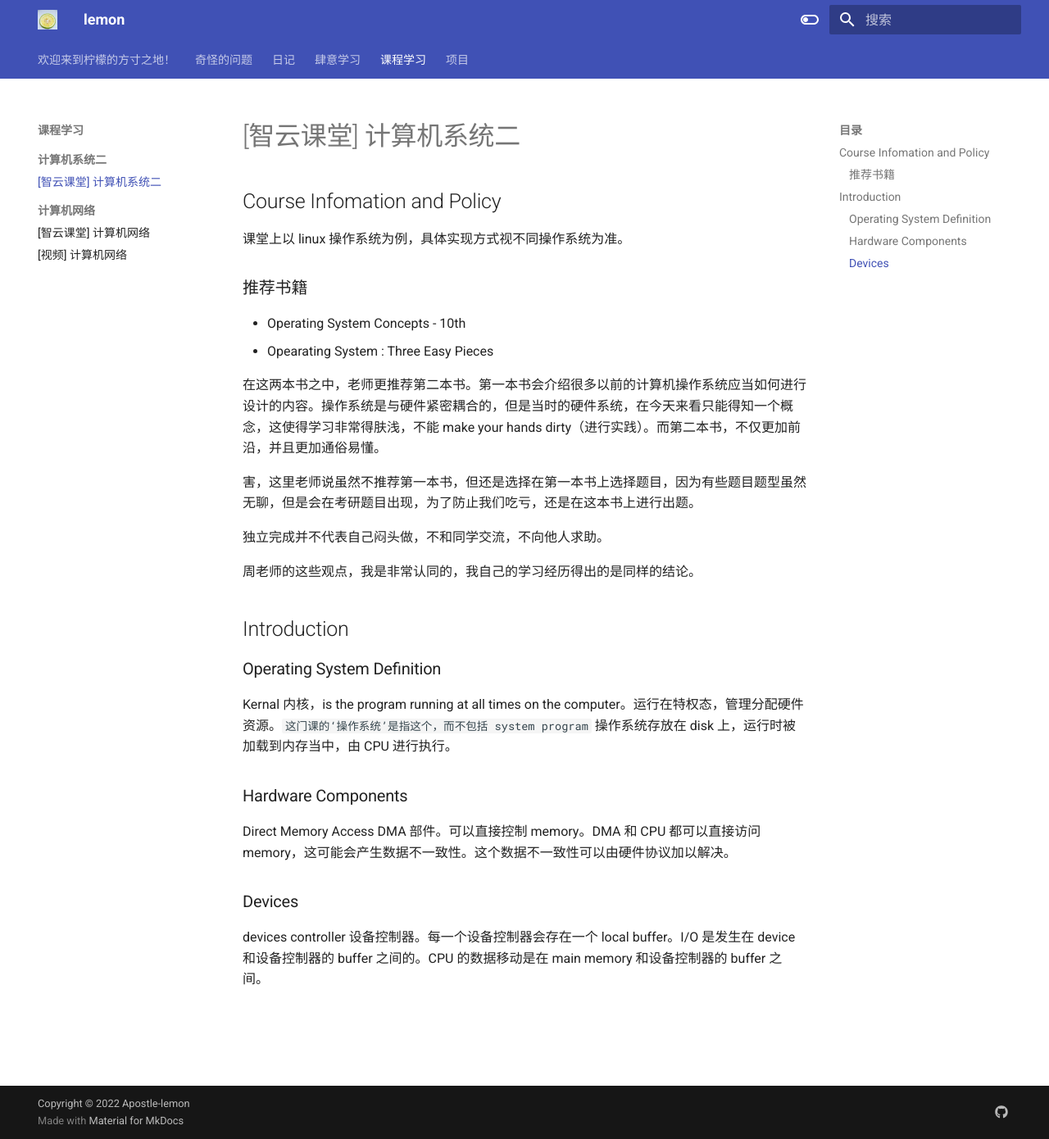
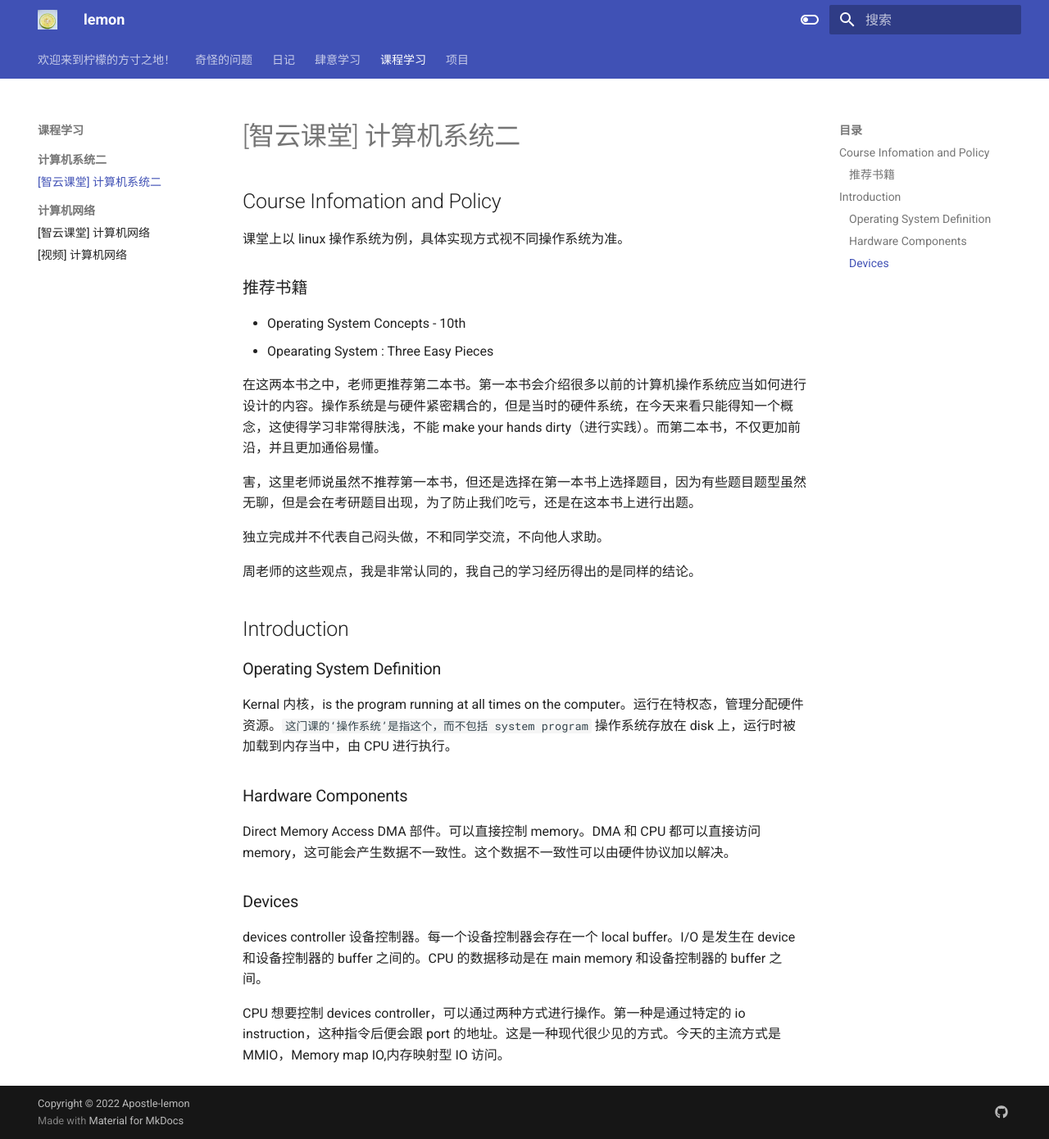
Before and after one commit to Apostle-lemon/Apostle-lemon.github.io, an MkDocs documentation site: the page built from docs/课程学习/计算机系统二/【智云课堂】计算机系统二.md, in a window 1280 px wide and 1390 px high. Shown: the whole window at 82% size. Built offline with MkDocs 1.6.1 and Material for MkDocs 9.7.7, drawn with Linux system fonts in a browser that asks for light colours.

Commit message:
vault backup: 2022-10-27 20:44:23
Affected files:
docs/课程学习/计算机系统二/【智云课堂】计算机系统二.md

```diff
--- a/docs/课程学习/计算机系统二/【智云课堂】计算机系统二.md
+++ b/docs/课程学习/计算机系统二/【智云课堂】计算机系统二.md
@@ -30,3 +30,5 @@ Direct Memory Access DMA 部件。可以直接控制 memory。DMA 和 CPU 都可
 ### Devices
 
 devices controller 设备控制器。每一个设备控制器会存在一个 local buffer。I/O 是发生在 device 和设备控制器的 buffer 之间的。CPU 的数据移动是在 main memory 和设备控制器的 buffer 之间。
+
+CPU 想要控制 devices controller，可以通过两种方式进行操作。第一种是通过特定的 io instruction，这种指令后便会跟 port 的地址。这是一种现代很少见的方式。今天的主流方式是 MMIO，Memory map IO,内存映射型 IO 访问。
```
